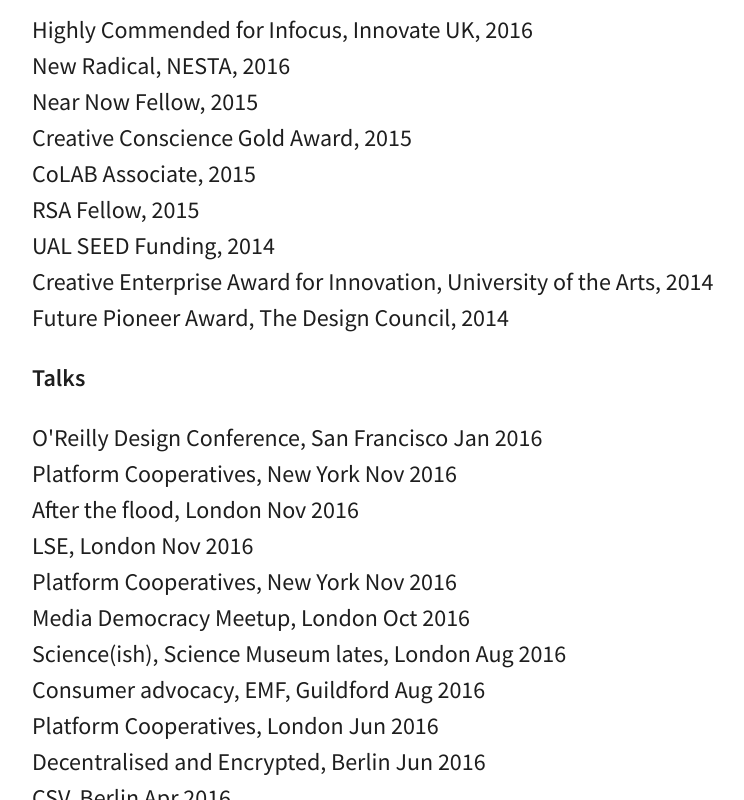
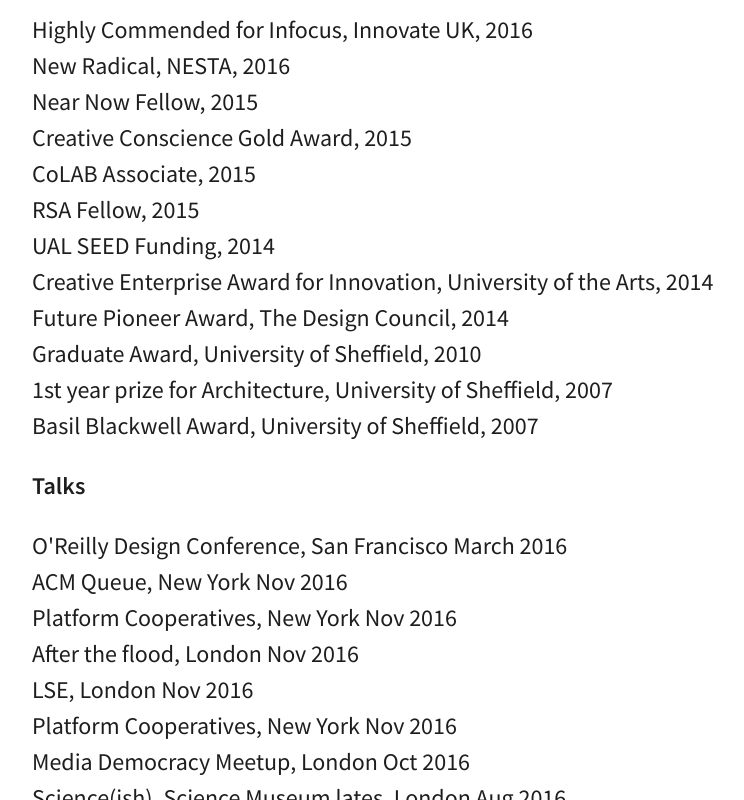
Before and after one commit to sarahtgold/sarah.gold, a website: page ROM.html in a window 1280 px wide. Shown: the part 524-1324 px from the top of the page, without its empty margins (292-1036 px from the left). Drawn offline with Linux system fonts and the light colour scheme.

Commit message:
website updates

```diff
--- a/ROM.html
+++ b/ROM.html
@@ -41,12 +41,16 @@
                         <li>UAL SEED Funding, 2014</li>
                         <li>Creative Enterprise Award for Innovation, University of the Arts, 2014</li>
                         <li>Future Pioneer Award, The Design Council, 2014</li>
+                        <li>Graduate Award, University of Sheffield, 2010</li>
+                        <li>1st year prize for Architecture, University of Sheffield, 2007</li>
+                        <li>Basil Blackwell Award, University of Sheffield, 2007</li>
                     </ul>
 
 
                     <p><b>Talks</b>
                         <ul>
-                            <li>O'Reilly Design Conference, San Francisco Jan 2016</li>
+                            <li>O'Reilly Design Conference, San Francisco March 2016</li>
+                            <li>ACM Queue, New York Nov 2016</li>
                             <li>Platform Cooperatives, New York Nov 2016</li>
                             <li>After the flood, London Nov 2016</li>
                             <li>LSE, London Nov 2016</li>
```
Also changed, not shown: work.html (+1 -1 lines).
